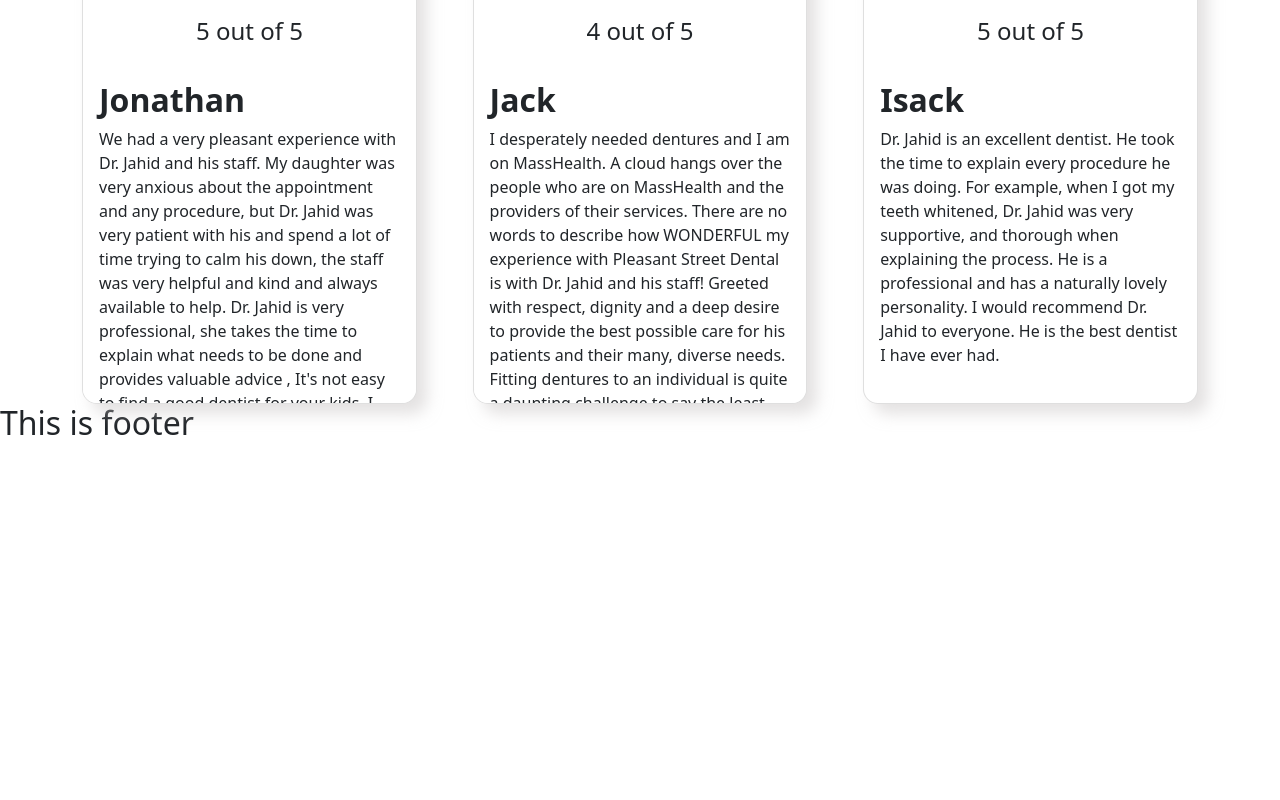
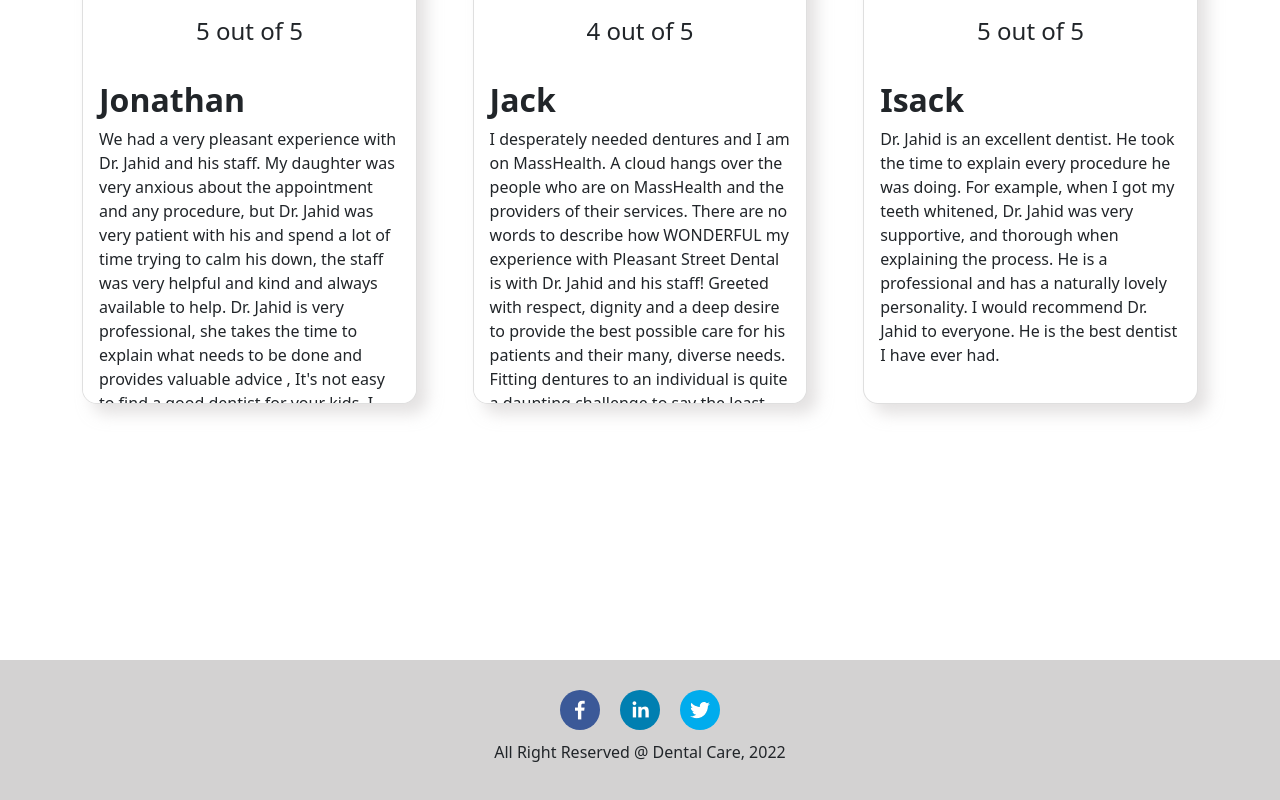
Before and after one commit to jahidhassan2424/dental-care, a React (Create React App) app: page / in a window 1280 px wide. Shown: the part 2597-3397 px from the top of the page. Before the commit the page ends 3047 px from the top, so only its background shows below. Built offline with nearby package versions, Linux system fonts and the light colour scheme; grey boxes are pictures that could not be loaded; the HTML template or start-up script is replaced by a standard one.

Commit message:
Footer Added

```diff
--- a/package.json
+++ b/package.json
@@ -12,6 +12,7 @@
     "react-dom": "^17.0.2",
     "react-router-dom": "^6.3.0",
     "react-scripts": "5.0.0",
+    "react-social-icons": "^5.13.0",
     "web-vitals": "^2.1.4"
   },
   "scripts": {
--- /dev/null
+++ b/src/components/Shared/Footer/Footer.css
@@ -0,0 +1,11 @@
+.footer-body{
+    text-align: center;
+    background-color: rgb(211, 210, 210);
+    margin-top: 20%;
+    margin-bottom: -20px;
+    padding:20px 40px;
+}
+.social-icon{
+    margin: 10px !important;
+
+}
--- a/src/components/Shared/Footer/Footer.js
+++ b/src/components/Shared/Footer/Footer.js
@@ -1,9 +1,19 @@
-import React from 'react';
+import ReactDOM from 'react-dom';
+import './Footer.css'
+import { SocialIcon } from 'react-social-icons';
+
 
 const Footer = () => {
+
     return (
-        <div>
-            <h2>This is footer</h2>
+        <div className='footer-body'>
+            <SocialIcon className='social-icon' fgColor="#ffff" style={{ height: 40, width: 40 }} url="https://www.facebook.com/Jahidhassan2424/" />
+
+            <SocialIcon className='social-icon' fgColor="#ffff" style={{ height: 40, width: 40 }} url="https://www.linkedin.com/in/jahid-hassan-2b479516a/" />
+
+            <SocialIcon className='social-icon' style={{ height: 40, width: 40 }} network="twitter" fgColor="#ffff" url="https://twitter.com/jahid_hassan_" />
+
+            <p>All Right Reserved @ Dental Care, 2022</p>
         </div>
     );
 };
```
Also changed, not shown: 1 other file (tests, documents, lock files or other folders).
